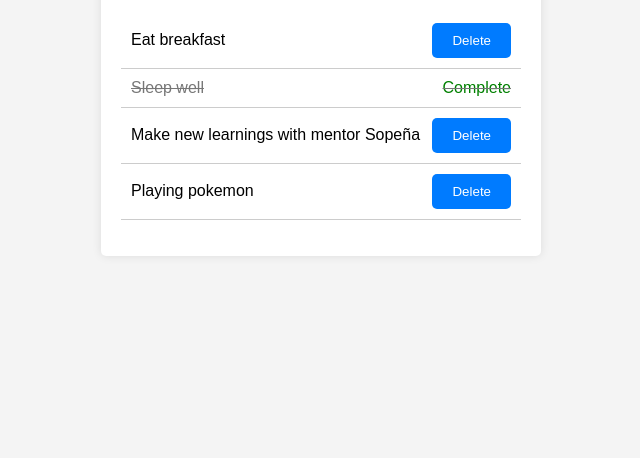
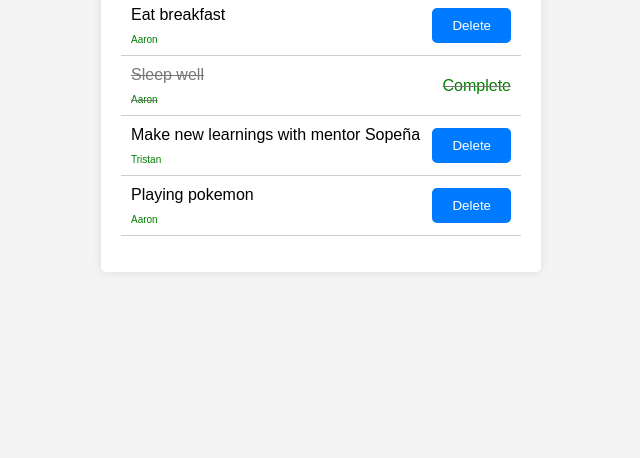
Before and after one commit to ArhonJay/to-do-list, a plain HTML site: page index.html in a window 1280 px wide. Shown: the part 342-800 px from the top of the page, without its empty margins (319-959 px from the left). Drawn offline with Linux system fonts and the light colour scheme.

Commit message:
Added user interface

```diff
--- a/script.js
+++ b/script.js
@@ -5,16 +5,22 @@ document.addEventListener('DOMContentLoaded', () => {
 
   const loadTasksFromFile = (tasks) => {
     tasks.forEach(task => {
-      addTaskToDOM(task.text, task.completed);
+      addTaskToDOM(task.text, task.completed, task.user);
     });
   };
 
-  const addTaskToDOM = (text, completed = false) => {
+  const addTaskToDOM = (text, completed = false, user) => {
     const li = document.createElement('li');
-    const span = document.createElement('span');
-    span.innerText = text;
-    span.contentEditable = true;
-    li.appendChild(span);
+    const div = document.createElement('div');
+    const text_span = document.createElement('span');
+    const user_span = document.createElement('span');
+    text_span.innerText = text;
+    user_span.innerText = user;
+    div.className = 'task_tag';
+    user_span.className = 'user_tag';
+    div.appendChild(text_span);
+    div.appendChild(user_span);
+    li.appendChild(div);
     if (completed) {
       li.classList.add('completed');
       const completeText = document.createElement('span');
--- a/style.css
+++ b/style.css
@@ -14,6 +14,19 @@ body {
     padding: 20px;
     border-radius: 5px;
     box-shadow: 0 0 10px rgba(0, 0, 0, 0.1);
+}
+
+.task_tag {
+    display: flex;
+    justify-content: flex-start;
+    align-items: flex-start;
+    flex-direction: column;
+    gap: 10px;
+}
+
+.user_tag {
+    font-size: 10px;
+    color: green;
 }
 
 h1 {
--- a/task.json
+++ b/task.json
@@ -1,18 +1,22 @@
 [
     {
       "text": "Eat breakfast",
-      "completed": false
+      "completed": false,
+      "user": "Aaron"
     },
     {
       "text": "Sleep well",
-      "completed": true
+      "completed": true,
+      "user": "Aaron"
     },
     {
       "text": "Make new learnings with mentor Sopeña",
-      "completed": false
+      "completed": false,
+      "user": "Tristan"
     },
     {
       "text": "Playing pokemon",
-      "completed": false
+      "completed": false,
+      "user": "Aaron"
     }
 ]
```
